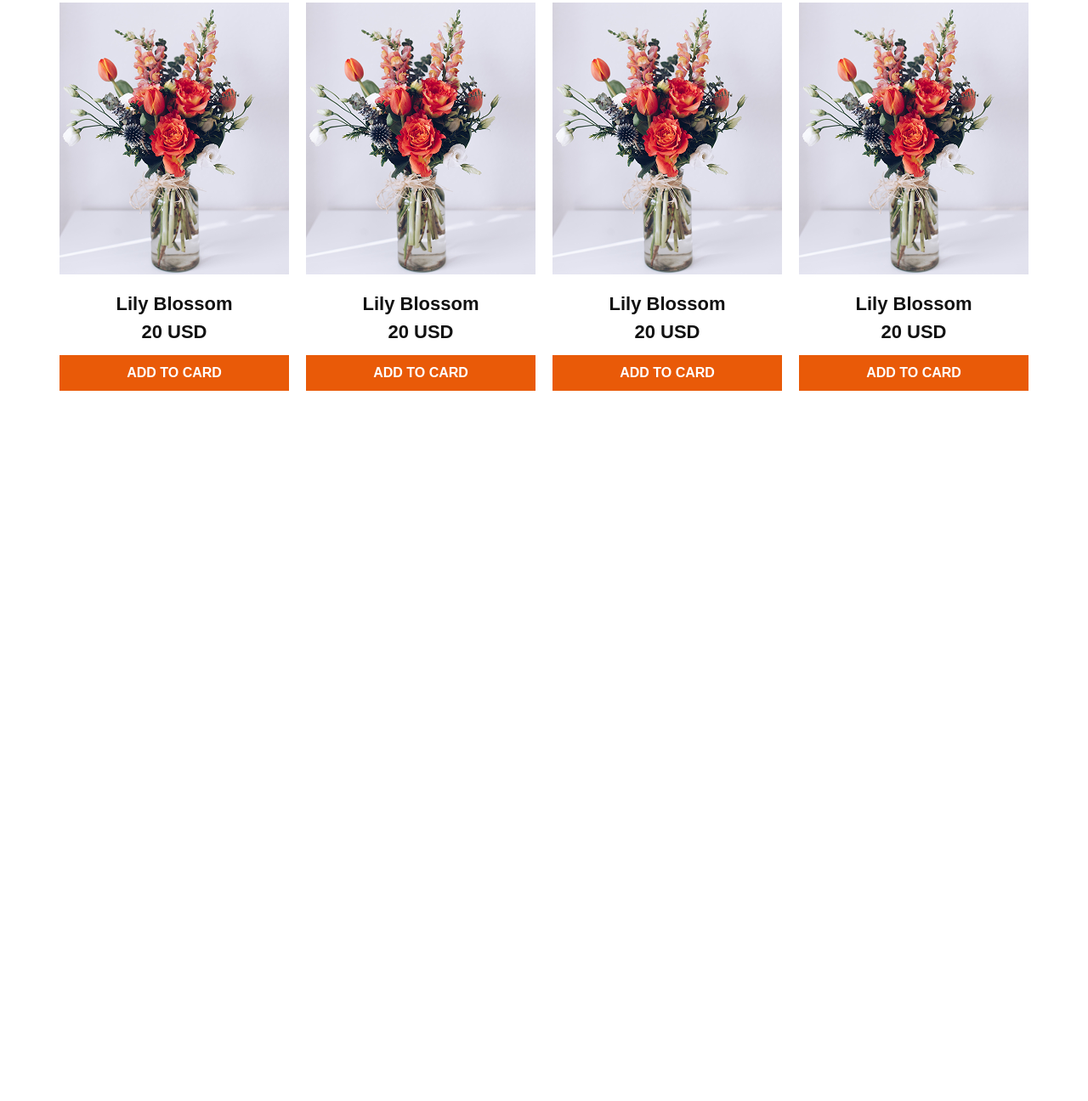
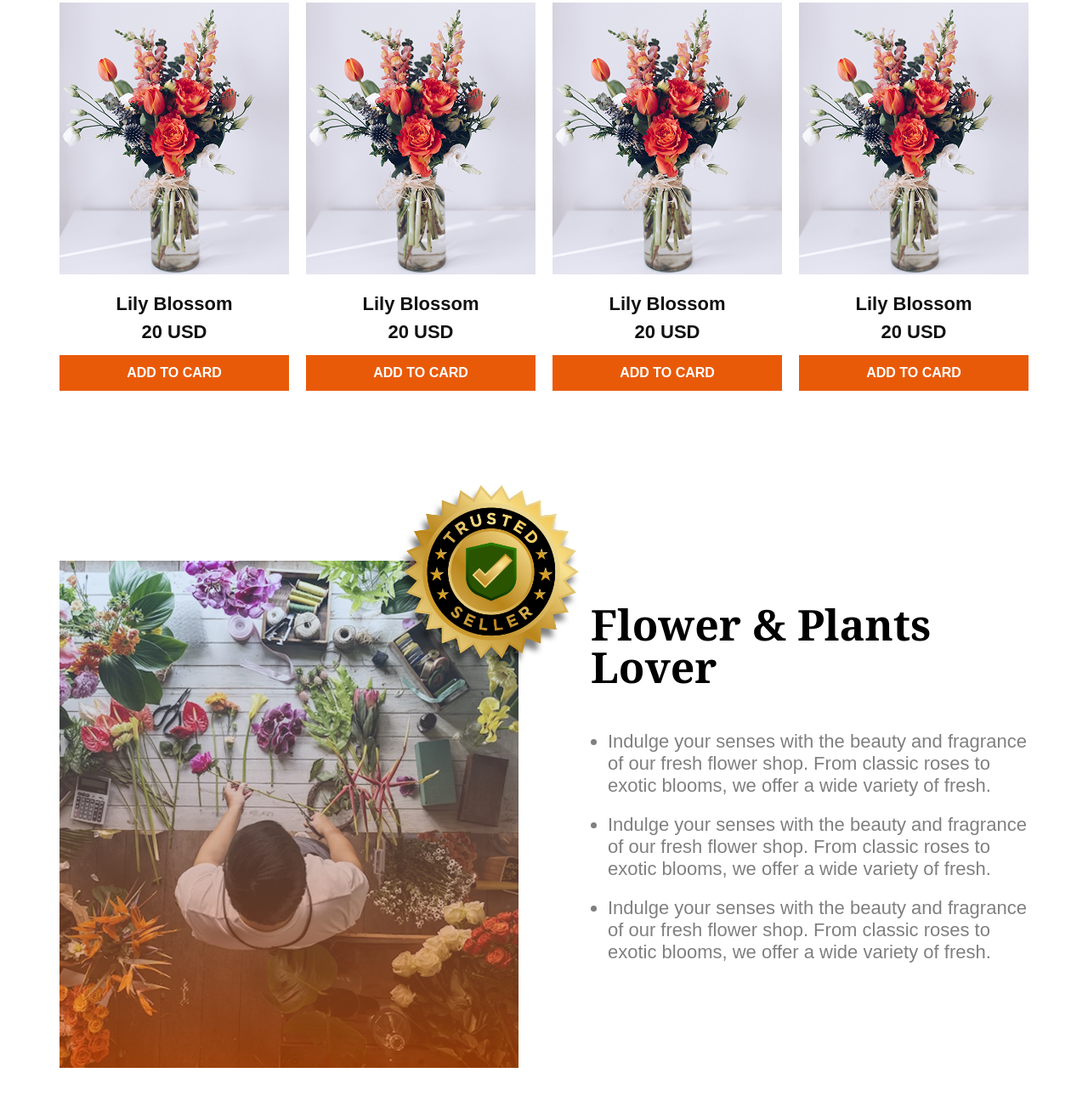
Before and after one commit to motalebpro/assignment2-flowers-market, a plain HTML site: page index.html in a window 1280 px wide. Shown: the part 1354-2650 px from the top of the page at 85% size. Before the commit the page ends 1822 px from the top, so only its background shows below. Drawn offline with Linux system fonts and the light colour scheme.

Commit message:
Flower Lover Section and Trusted Badge Complete

```diff
--- a/index.html
+++ b/index.html
@@ -109,13 +109,39 @@
         <h3><b>20 USD</b></h3>
         <a href=""><button class="primary-btn">ADD TO CARD</button></a>
       </div>
+    </div>
+  </div>
+  <!-- Flower-Lover -->
 
-
-
+  <div class="flower-lover">
+    <div class="trusted-image">
+      <img class="trusted-g" src="assets/trusted-badge.png" alt="">
     </div>
 
+    <div class="flower-lover-image">
+      <img src="assets/flower-store.png" alt="Flower Store Image">
+    </div>
+    <div class="flower-lover-description">
+      <h3>
+        Flower & Plants Lover
+      </h3>
+      <ul>
+        <li>
+          Indulge your senses with the beauty and fragrance of our fresh flower shop. From classic roses to exotic
+          blooms, we offer a wide variety of fresh.
+        </li>
+        <li>
+          Indulge your senses with the beauty and fragrance of our fresh flower shop. From classic roses to exotic
+          blooms, we offer a wide variety of fresh.
+        </li>
+        <li>
+          Indulge your senses with the beauty and fragrance of our fresh flower shop. From classic roses to exotic
+          blooms, we offer a wide variety of fresh.
+        </li>
+      </ul>
+    </div>
   </div>
-
+  <!-- Latest Deal -->
 </body>
 
 </html>
--- a/styles.css
+++ b/styles.css
@@ -2,7 +2,8 @@ body {
   font-family: Arial, Helvetica, sans-serif;
 }
 
-p {
+p,
+li {
   color: rgba(0, 0, 0, 0.5);
 }
 
@@ -133,3 +134,42 @@ ul.nav-menu li a {
   line-height: 0.5;
   font-size: 22px;
 }
+
+/* Flower Lover Section */
+.flower-lover {
+  max-width: 1140px;
+  margin: 200px auto;
+  display: grid;
+  grid-template-columns: 1fr 1fr;
+  position: relative;
+}
+
+.flower-lover-description {
+  padding-left: 35px;
+
+}
+
+.flower-lover-description h3 {
+  font-family: "Noto Serif", serif;
+  font-size: 50px;
+  line-height: 1;
+  margin-left: 20px;
+}
+
+.flower-lover-description li {
+  font-size: 22px;
+  margin-top: 20px;
+}
+
+.trusted-image {
+  position: absolute;
+  z-index: 1;
+  top: -130px;
+  left: 365px;
+}
+
+.trusted-g {
+  width: 286px;
+  filter: drop-shadow(-4px 9px 3px rgba(0, 0, 0, 0.5));
+
+}
```
Also changed, not shown: 1 other file.
